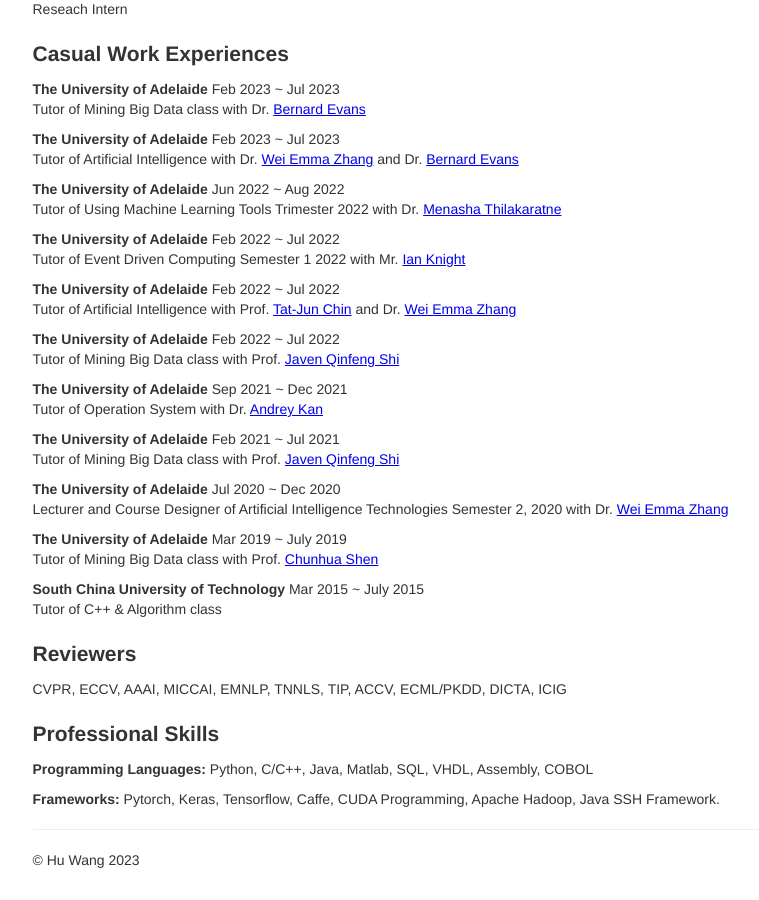
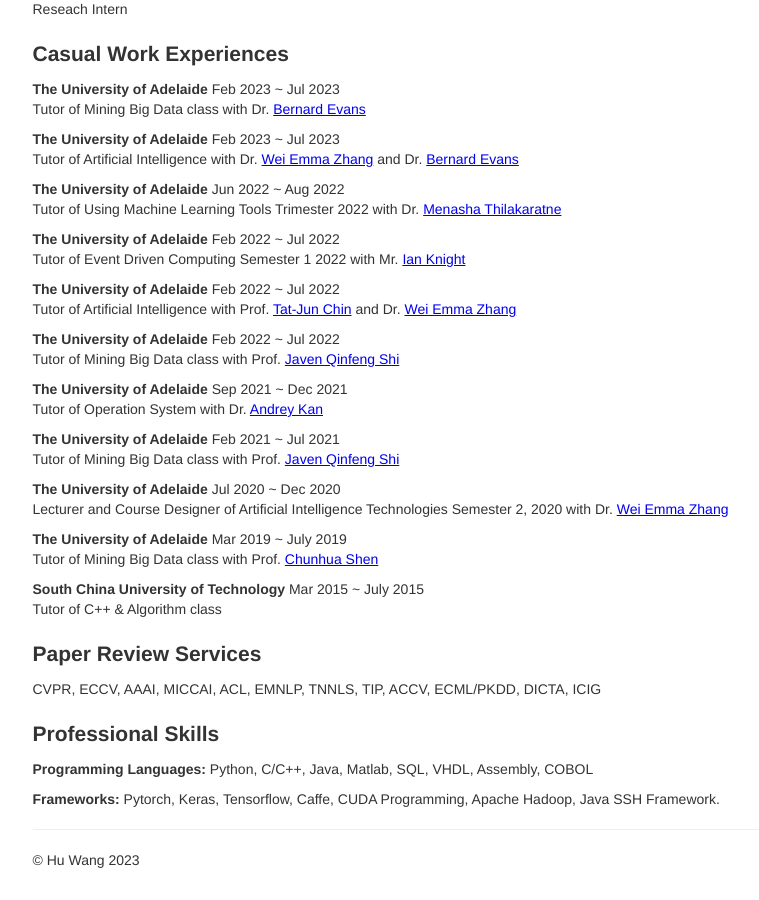
Before and after one commit to billhhh/whblog-omega, a Jekyll site: the page res/index.html, which Jekyll copies as it is, in a window 1280 px wide and 900 px high, scrolled down 1841 px. Shown: the whole window, without its empty margins (120-879 px from the left). Built offline with Jekyll 4.4.1, drawn with Linux system fonts in a browser that asks for light colours.

Commit message:
Update index.html

```diff
--- a/res/index.html
+++ b/res/index.html
@@ -259,9 +259,9 @@
       </div>
 
 
-      <h2>Reviewers</h2>
+      <h2>Paper Review Services</h2>
       <p>
-        <span>CVPR, ECCV, AAAI, MICCAI, EMNLP, TNNLS, TIP, ACCV, ECML/PKDD, DICTA, ICIG</span>
+        <span>CVPR, ECCV, AAAI, MICCAI, ACL, EMNLP, TNNLS, TIP, ACCV, ECML/PKDD, DICTA, ICIG</span>
       </p>
 
 
```
